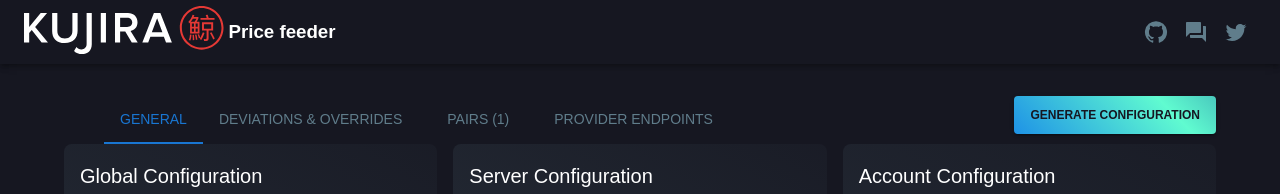
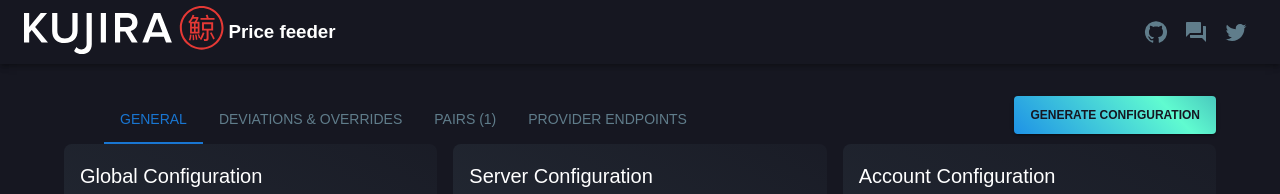
Before and after one commit to TedcryptoOrg/kujira-price-feeder-ui, a React (Create React App) app: page /form in a window 1280 px wide. Shown: the top 194 px of the page. Built offline with nearby package versions, Linux system fonts and the light colour scheme.

Commit message:
chore: small tweaks and fixes

```diff
--- a/src/components/Footer.tsx
+++ b/src/components/Footer.tsx
@@ -13,7 +13,7 @@
                         <img src={TedcryptoLogo} alt="Logo" style={{ height: 50 }} />
                     </Grid>
                     <Grid item>
-                        <IconButton color="inherit" href="https://telegram.me/yourchannel" target="_blank">
+                        <IconButton color="inherit" href="https://t.me/TedcryptoOfficial" target="_blank">
                             <TelegramIcon />
                         </IconButton>
                     </Grid>
--- a/src/components/configuration_form/MainForm.tsx
+++ b/src/components/configuration_form/MainForm.tsx
@@ -252,9 +252,7 @@
                     >
                         <Tab label="General" />
                         <Tab label="Deviations & Overrides" />
-                        <Tab style={{ minWidth: 120 }} label={
-                            `Pairs (${currencyPairsData.length})`
-                        }/>
+                        <Tab label={`Pairs (${currencyPairsData.length})`}/>
                         <Tab label="Provider Endpoints" />
                     </Tabs>
                 </Grid>
```
